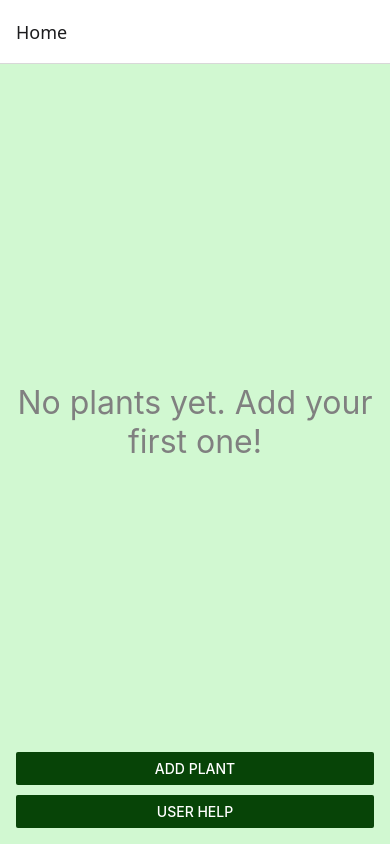
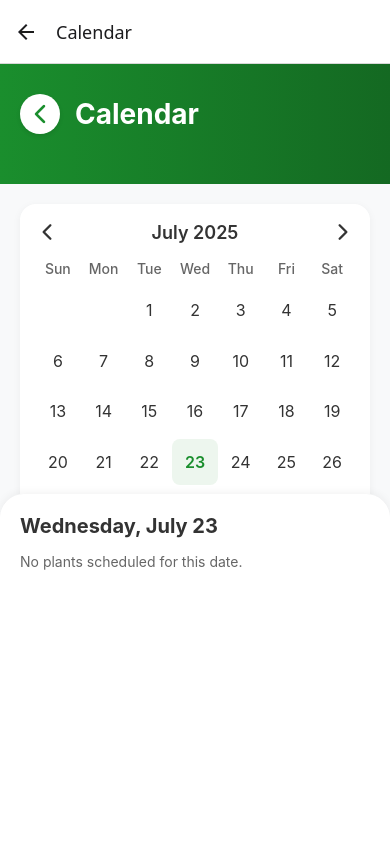
Before and after one commit to Hootanica/Hootanica, a React Native app: screen /Calendar in a window 390 px wide. Built offline with nearby package versions, Linux system fonts and the light colour scheme.

Commit message:
Calendar Feature Working (some minor tweaks needed!

```diff
--- a/package.json
+++ b/package.json
@@ -25,7 +25,8 @@
     "react-native-markdown-display": "^7.0.2",
     "react-native-safe-area-context": "5.4.0",
     "react-native-screens": "~4.11.1",
-    "react-native-web": "^0.20.0"
+    "react-native-web": "^0.20.0",
+    "expo-linear-gradient": "~14.1.5"
   },
   "devDependencies": {
     "@babel/core": "^7.20.0"
--- a/src/navigation/AppNavigator.js
+++ b/src/navigation/AppNavigator.js
@@ -5,6 +5,7 @@ import HomeScreen from '../screens/HomeScreen';
 import AddEditPlantScreen from '../screens/AddEditPlantScreen';
 import PlantDetailScreen from '../screens/PlantDetailScreen';
 import InstructionsScreen from '../screens/InstructionsScreen';
+import CalendarView from '../screens/Calendar';
 
 const Stack = createStackNavigator();
 
@@ -16,6 +17,7 @@ export default function AppNavigator() {
         <Stack.Screen name="AddEditPlant" component={AddEditPlantScreen} />
         <Stack.Screen name="PlantDetail" component={PlantDetailScreen} />
         <Stack.Screen name="Instructions" component={InstructionsScreen} />
+        <Stack.Screen name="Calendar" component={CalendarView} />
       </Stack.Navigator>
     </NavigationContainer>
   );
--- a/src/screens/AddEditPlantScreen.js
+++ b/src/screens/AddEditPlantScreen.js
@@ -1,5 +1,5 @@
 import React, { useState, useContext, useEffect } from 'react';
-import { View, TextInput, Button, StyleSheet, Image, Text } from 'react-native';
+import { View, TextInput, Button, StyleSheet, Image, Text, ScrollView } from 'react-native';
 import * as ImagePicker from 'expo-image-picker';
 import PlantContext from '../context/PlantContext';
 import { Picker } from '@react-native-picker/picker';
@@ -63,6 +63,7 @@ export default function AddEditPlantScreen({ navigation, route }) {
   };
 
   return (
+<ScrollView style ={styles.scrollView}>
   <View style={styles.container}>
     <Text style={styles.title}>Add or Edit Plant</Text>
 
@@ -115,6 +116,9 @@ export default function AddEditPlantScreen({ navigation, route }) {
     <View style={{ height: 10 }} />
     <Button title="Save Plant" color="#074407ff" onPress={save} />
   </View>
+
+  </ScrollView>
+
 );
 }
 const styles = StyleSheet.create({
@@ -169,4 +173,7 @@ const styles = StyleSheet.create({
     marginVertical: 12,
     borderRadius: 8,
   },
+  scrollView: {
+    backgroundColor: '#d1f8d1ff',
+  }
 });
--- /dev/null
+++ b/src/screens/Calendar.js
@@ -0,0 +1,348 @@
+// PLEASE NOTE: The code to construct the calendar (the part where it displays the months at the top) was found online, and was changed to fit the needs of this app
+// Find the code used here: https://github.com/mendsalbert/medicine-reminder-app/blob/main/app/calendar/index.tsx
+
+import React, { useContext, useState, useCallback } from 'react';
+import { View, FlatList, StyleSheet, Text, TouchableOpacity, ScrollView, Platform } from 'react-native';
+import { Ionicons } from "@expo/vector-icons";
+import { LinearGradient } from "expo-linear-gradient";
+import { useFocusEffect } from "@react-navigation/native";
+import PlantContext from '../context/PlantContext';
+
+const WEEKDAYS = ["Sun", "Mon", "Tue", "Wed", "Thu", "Fri", "Sat"];
+
+export default function CalendarView({ navigation }) {
+  const [selectedDate, setSelectedDate] = useState(new Date());
+
+  const { plants } = useContext(PlantContext);
+
+
+  const getDaysInMonth = (date) => {
+    const year = date.getFullYear();
+    const month = date.getMonth();
+    const days = new Date(year, month + 1, 0).getDate();
+    const firstDay = new Date(year, month, 1).getDay();
+    return { days, firstDay };
+  };
+
+  const { days, firstDay } = getDaysInMonth(selectedDate);
+
+  const renderCalendar = () => {
+    const calendar = [];
+    let week = [];
+
+    // Add empty cells before first day of the month
+    for (let i = 0; i < firstDay; i++) {
+      week.push(<View key={`empty-${i}`} style={styles.calendarDay} />);
+    }
+
+    // Add day cells
+    for (let day = 1; day <= days; day++) {
+      const date = new Date(
+        selectedDate.getFullYear(),
+        selectedDate.getMonth(),
+        day
+      );
+      const isToday = new Date().toDateString() === date.toDateString();
+
+      week.push(
+        <TouchableOpacity
+          key={day}
+          style={[styles.calendarDay, isToday && styles.today]}
+          onPress={() => setSelectedDate(date)}
+        >
+          <Text style={[styles.dayText, isToday && styles.todayText]}>{day}</Text>
+        </TouchableOpacity>
+      );
+
+      if ((firstDay + day) % 7 === 0 || day === days) {
+        calendar.push(
+          <View key={day} style={styles.calendarWeek}>
+            {week}
+          </View>
+        );
+        week = [];
+      }
+    }
+
+    return calendar;
+  };
+
+  // Render plants scheduled for the selected date (example implementation)
+  const renderPlantsForDate = () => {
+    if (!plants || plants.length === 0) {
+      return <Text style={{ color: '#666' }}>No plants scheduled for this date.</Text>;
+    }
+
+    const selectedDayStart = new Date(
+        selectedDate.getFullYear(),
+        selectedDate.getMonth(),
+        selectedDate.getDate()
+    );
+
+    const neededToBeWatered = plants.filter((plant) =>{
+        if (!plant.dateCreated || !plant.wateringFrequency){ return false;}
+
+        const dateCreated = new Date(plant.dateCreated);
+        const d1 = dateCreated.setHours(0,0,0,0);
+        const d2 = selectedDayStart.setHours(0,0,0,0);
+
+        const diffTime = d2 - d1; //note that this calculation is in milliseconds and we want to compare how many DAYS apart they are
+        const dayDifference = Math.floor (diffTime / (1000 * 60 * 60 * 24)); //so here we are converting it to days
+
+        if (dayDifference >= 0 && dayDifference % plant.wateringFrequency === 0){
+            //we are checking to see if the difference of days between date created and current date is greater than 0 (this date is in the future)
+            //and then we are checking to see if it is a multiple of the wateringFrequency
+            return true;
+        }
+
+        else{
+            return false;
+        }
+    }
+    )
+
+    if (neededToBeWatered.length === 0) {
+        return <Text style={{ color: '#666' }}>No plants to water on this date.</Text>;
+    }
+
+    return neededToBeWatered.map((plant) => (
+    <View style={styles.plantBanner} key={plant.id} >
+      <Text style={styles.name}>{plant.name}</Text>
+      <Text style={styles.type}>
+        Type: {plant.type}
+      </Text>
+      <Text style={styles.info}>
+        Frequency: every {plant.wateringFrequency} days
+      </Text>
+    </View>
+  ));
+
+  };
+
+  return (
+    <View style={styles.container}>
+      <LinearGradient
+        colors={["#1a8e2d", "#146922"]}
+        style={styles.headerGradient}
+        start={{ x: 0, y: 0 }}
+        end={{ x: 1, y: 0 }}
+      />
+
+      <View style={styles.content}>
+        <View style={styles.header}>
+          <TouchableOpacity
+            style={styles.backButton}
+            onPress={() => navigation.goBack()}
+          >
+            <Ionicons name="chevron-back" size={28} color="#1a8e2d" />
+          </TouchableOpacity>
+          <Text style={styles.headerTitle}>Calendar</Text>
+        </View>
+    <ScrollView style={styles.content} showsVerticalScrollIndicator={false}>
+        <View style={styles.calendarContainer}>
+          <View style={styles.monthHeader}>
+            <TouchableOpacity
+              onPress={() =>
+                setSelectedDate(
+                  new Date(
+                    selectedDate.getFullYear(),
+                    selectedDate.getMonth() - 1,
+                    1
+                  )
+                )
+              }
+            >
+              <Ionicons name="chevron-back" size={24} color="#333" />
+            </TouchableOpacity>
+            <Text style={styles.monthText}>
+              {selectedDate.toLocaleString("default", {
+                month: "long",
+                year: "numeric",
+              })}
+            </Text>
+            <TouchableOpacity
+              onPress={() =>
+                setSelectedDate(
+                  new Date(
+                    selectedDate.getFullYear(),
+                    selectedDate.getMonth() + 1,
+                    1
+                  )
+                )
+              }
+            >
+              <Ionicons name="chevron-forward" size={24} color="#333" />
+            </TouchableOpacity>
+          </View>
+
+          <View style={styles.weekdayHeader}>
+            {WEEKDAYS.map((day) => (
+              <Text key={day} style={styles.weekdayText}>
+                {day}
+              </Text>
+            ))}
+          </View>
+
+          {renderCalendar()}
+        </View>
+        </ScrollView>
+
+
+        <View style={styles.scheduleContainer}>
+          <Text style={styles.scheduleTitle}>
+            {selectedDate.toLocaleDateString("default", {
+              weekday: "long",
+              month: "long",
+              day: "numeric",
+            })}
+          </Text>
+          <ScrollView showsVerticalScrollIndicator={false}>
+            {renderPlantsForDate()}
+          </ScrollView>
+
+        </View>
+      </View>
+    </View>
+
+  );
+}
+
+const styles = StyleSheet.create({
+  container: {
+    flex: 1,
+    backgroundColor: "#f8f9fa",
+  },
+  headerGradient: {
+    position: "absolute",
+    top: 0,
+    left: 0,
+    right: 0,
+    height: Platform.OS === "ios" ? 140 : 120,
+  },
+  content: {
+    flex: 1,
+    paddingTop: Platform.OS === "ios" ? 50 : 30,
+  },
+  header: {
+    flexDirection: "row",
+    alignItems: "center",
+    paddingHorizontal: 20,
+    paddingBottom: 20,
+    zIndex: 1,
+  },
+  backButton: {
+    width: 40,
+    height: 40,
+    borderRadius: 20,
+    backgroundColor: "white",
+    justifyContent: "center",
+    alignItems: "center",
+    shadowColor: "#000",
+    shadowOffset: { width: 0, height: 2 },
+    shadowOpacity: 0.1,
+    shadowRadius: 4,
+    elevation: 3,
+  },
+  headerTitle: {
+    fontSize: 28,
+    fontWeight: "700",
+    color: "white",
+    marginLeft: 15,
+  },
+  calendarContainer: {
+    backgroundColor: "white",
+    borderRadius: 16,
+    margin: 20,
+    padding: 15,
+    shadowColor: "#000",
+    shadowOffset: { width: 0, height: 2 },
+    shadowOpacity: 0.05,
+    shadowRadius: 8,
+    elevation: 2,
+  },
+  monthHeader: {
+    flexDirection: "row",
+    justifyContent: "space-between",
+    alignItems: "center",
+    marginBottom: 15,
+  },
+  monthText: {
+    fontSize: 18,
+    fontWeight: "600",
+    color: "#333",
+  },
+  weekdayHeader: {
+    flexDirection: "row",
+    marginBottom: 10,
+  },
+  weekdayText: {
+    flex: 1,
+    textAlign: "center",
+    color: "#666",
+    fontWeight: "500",
+  },
+  calendarWeek: {
+    flexDirection: "row",
+    marginBottom: 5,
+  },
+  calendarDay: {
+    flex: 1,
+    aspectRatio: 1,
+    justifyContent: "center",
+    alignItems: "center",
+    borderRadius: 8,
+  },
+  dayText: {
+    fontSize: 16,
+    color: "#333",
+  },
+  today: {
+    backgroundColor: "#1a8e2d15",
+  },
+  todayText: {
+    color: "#1a8e2d",
+    fontWeight: "600",
+  },
+  scheduleContainer: {
+    flex: 1,
+    backgroundColor: "white",
+    borderTopLeftRadius: 24,
+    borderTopRightRadius: 24,
+    padding: 20,
+    shadowColor: "#000",
+    shadowOffset: { width: 0, height: -2 },
+    shadowOpacity: 0.05,
+    shadowRadius: 8,
+    elevation: 2,
+  },
+  scheduleTitle: {
+    fontSize: 20,
+    fontWeight: "700",
+    color: "#333",
+    marginBottom: 15,
+  },
+  plantBanner: {
+    backgroundColor: '#d1f8d1ff',
+    flexDirection: 'column',
+    alignItems: 'left',
+    padding: 12,
+    marginTop: 5,
+    marginBottom: 5,
+    borderRadius: 8,
+    elevation: 2,
+    shadowColor: '#000',
+    shadowOffset: { width: 0, height: 1 },
+    shadowOpacity: 0.2,
+    shadowRadius: 1.41,
+  },
+  info: {
+    flex: 1,
+  },
+  name: {
+    fontSize: 16,
+    fontWeight: 'bold',
+  },
+  type: {
+    fontSize: 14,
+  },
+});
--- a/src/screens/HomeScreen.js
+++ b/src/screens/HomeScreen.js
@@ -26,7 +26,11 @@ export default function HomeScreen({ navigation }) {
       <Button title="Add Plant" color={"#074407ff"} onPress={() => navigation.navigate('AddEditPlant')} />
       <View style={{ height: 10 }} />
       <Button title="User Help" color={"#074407ff"} onPress={() => navigation.navigate('Instructions')} />
+      <View style={{ height: 10 }} />
+      <Button title="Calendar" color={"#074407ff"} onPress={() => navigation.navigate('Calendar')} />
       </View>
+
+
     </SafeAreaView>
   );
 }
```
Also changed, not shown: 1 other file (tests, documents, lock files or other folders).
